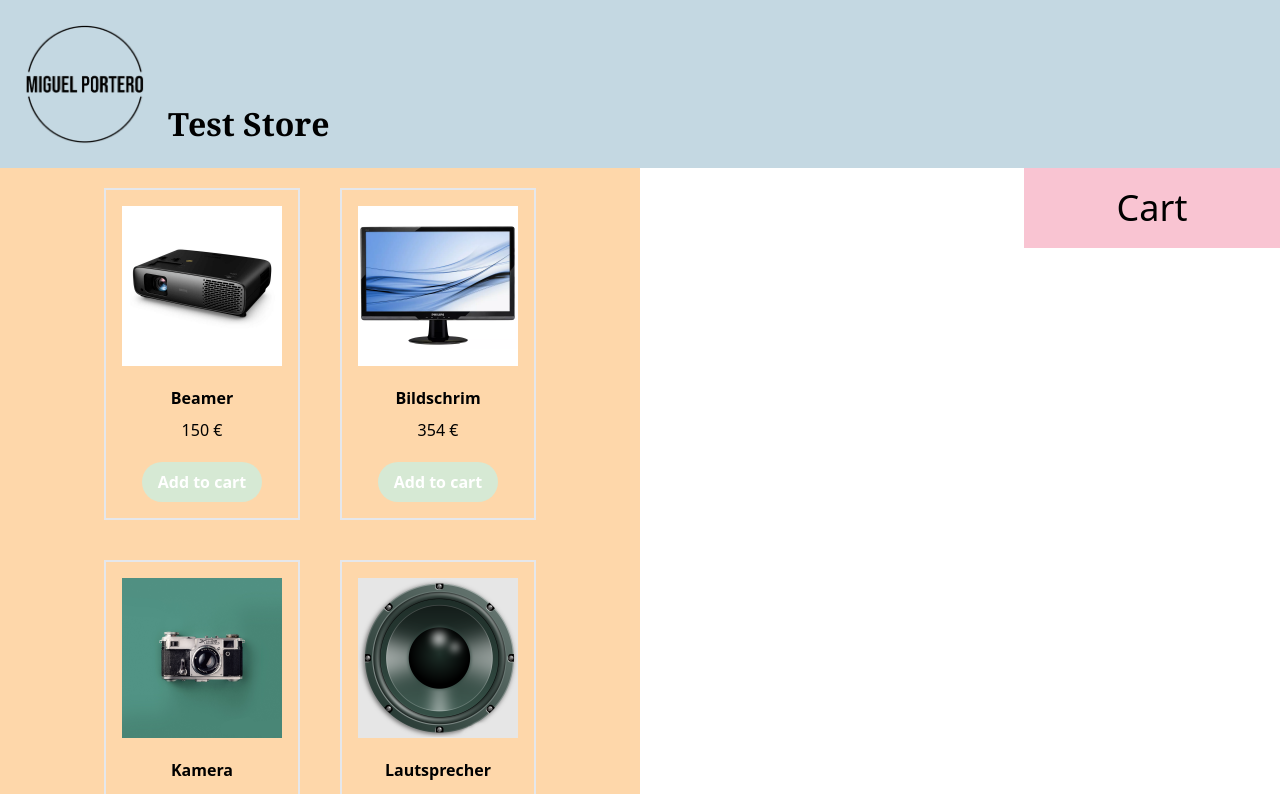
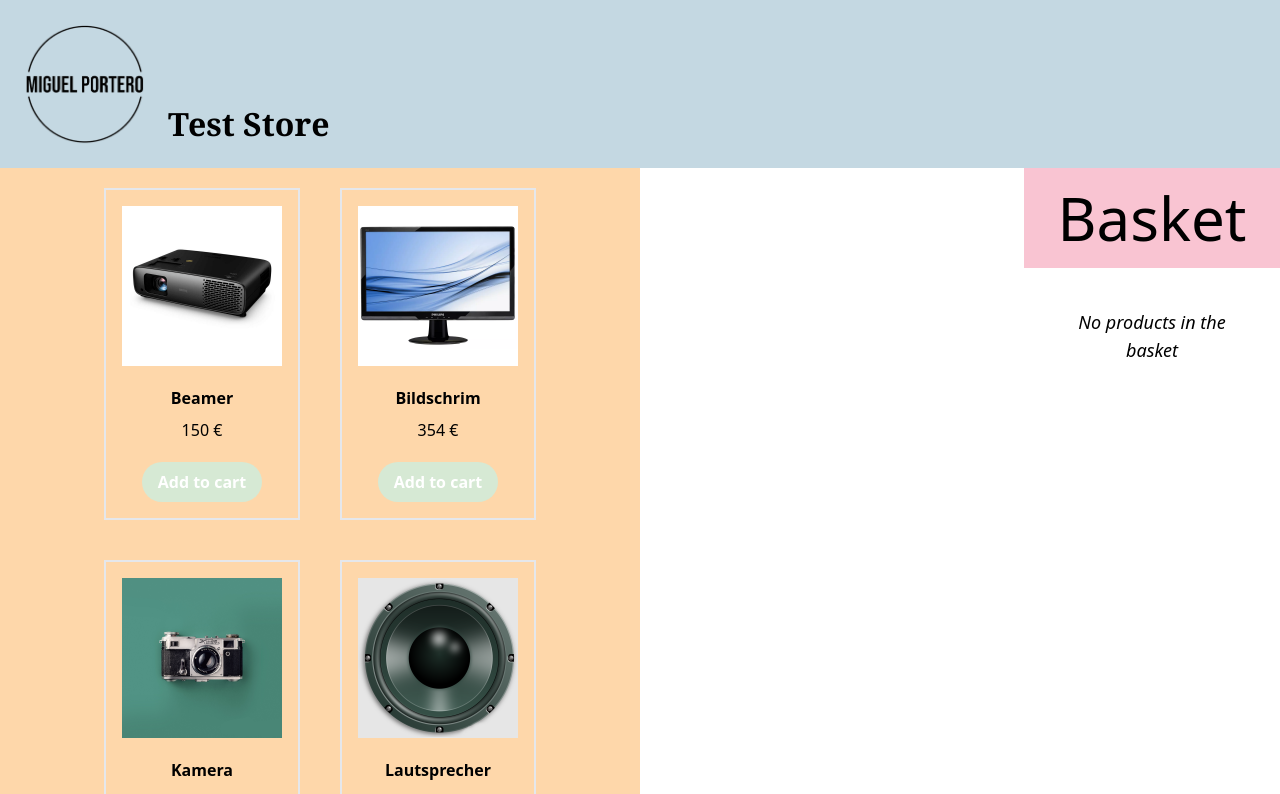
Before and after one commit to MigPorteroDevelop/My-Shop, a Vue app: page / in a window 1280 px wide. Shown: the top 794 px of the page. Built offline with nearby package versions, Linux system fonts and the light colour scheme.

Commit message:
Basket 1.0

```diff
--- a/src/components/Basket.vue
+++ b/src/components/Basket.vue
@@ -1,15 +1,56 @@
 <script setup>
+import { useShopProducts } from '@/stores/shopProducts.js';
+import productsBase from '@/assets/productsBase.json';
+
+const store = useShopProducts();
+const increment = (index) => {
+  store.increment(index);
+};
+
+const decrement = (index) => {
+  store.decrement(index);
+};
 </script>
 
 <template>
-    <section class="bg-softPink flex py-5 justify-center">
-        <div>
-            <h1 class="text-4xl text-center">Cart</h1>
+  <section>
+    <div class="bg-softPink flex py-5 justify-center">
+      <h1 class="text-6xl text-center">Basket</h1>
+    </div>
+    <div v-if="!store.productsCart[index]" class="italic text-center text-lg p-10">
+      No products in the basket
+    </div>
+    <div class="m-auto flex" v-else>
+      <div v-for="(eventProduct, index) in productsBase.products" :key="index">
+        <div id="product-card" class="p-4 border-2">
+          <div id="product-image" class="w-40 h-40">
+            <img :src="eventProduct.photo">
+          </div>
+          <div id="product-info" class="text-center my-5">
+            <h5 class="font-bold mb-2">{{ eventProduct.name }}</h5>
+            <h6>{{ eventProduct.price + " €" }}</h6>
+          </div>
+          <div class="flex items-center">
+            <div class="m-auto flex">
+              <button @click="decrement(index)"
+                class="border-2 border-black rounded-full w-6 h-6 flex items-center justify-center">-</button>
+              <div class="px-4">
+                <input type="number" v-model="store.productsCart[index].items" class="border rounded w-12 text-center" />
+              </div>
+              <button @click="increment(index)"
+                class="border-2 border-black rounded-full w-6 h-6 flex items-center justify-center">+</button>
+            </div>
+          </div>
         </div>
-        <div>
-
-        </div>
-    </section>
+      </div>
+    </div>
+  </section>
 </template>
 
-<style></style>
+<style>
+input[type="number"].border.rounded.w-12.text-center::-webkit-inner-spin-button,
+input[type="number"].border.rounded.w-12.text-center::-webkit-outer-spin-button {
+  -webkit-appearance: none;
+  margin: 0;
+}
+</style>
```
Also changed, not shown: src/components/ProductsList.vue (+6 -2 lines), src/stores/shopProducts.js (+10 -0 lines), src/stores/products.js (deleted).
